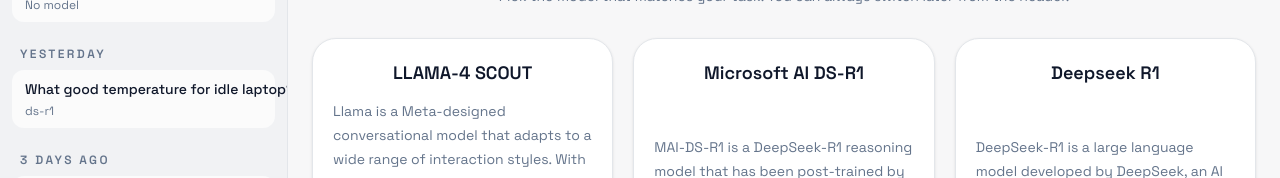
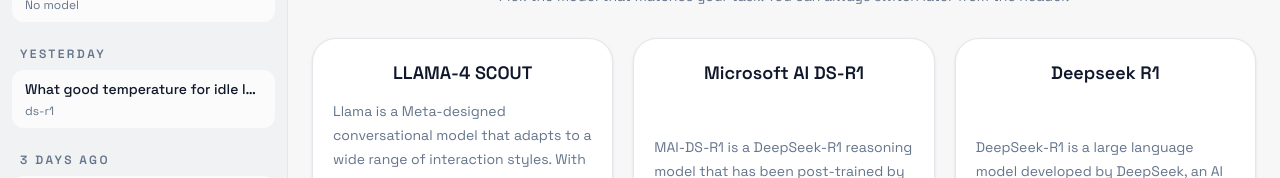
Before and after one commit to BMike903/LLM-front, a React (Vite) app: page / in a window 1280 px wide. Shown: the part 159-337 px from the top of the page. Built offline with nearby package versions, Linux system fonts and the light colour scheme.

Commit message:
fixed layout in chat element where earlier were 2 buttons in hierarchy

```diff
--- a/src/components/chatList.tsx
+++ b/src/components/chatList.tsx
@@ -69,15 +69,21 @@
 
   const renderChatPreview = (chatContent: ChatPreview) => {
     return (
+      <div
+        key={chatContent.chatID}
+        className="group relative flex w-full flex-col gap-1 rounded-xl border border-transparent bg-[color:var(--surface-70)] px-3 py-2 text-sm transition hover:border-[color:var(--border)] hover:bg-[color:var(--surface)]"
+      >
         <button
-        key={chatContent.chatID}
           tabIndex={0}
           onClick={() => {
             setCurrentChat(chatContent.chatID);
             setOverlayOpen(false);
           }}
-        className="group flex w-full flex-col gap-1 rounded-xl border border-transparent bg-[color:var(--surface-70)] px-3 py-2 text-left text-sm transition hover:border-[color:var(--border)] hover:bg-[color:var(--surface)]"
-      >
+          className="absolute inset-0 z-0"
+          aria-label="Open chat"
+        />
+
+        <div className="pointer-events-none relative z-10 flex flex-col gap-1">
           <div className="flex items-center justify-between gap-3">
             <span className="min-w-0 flex-1 truncate font-medium text-[color:var(--text)]">
               {selectTitleOrFirstMessage(
@@ -85,36 +91,40 @@
                 chatContent.firstMessage,
               )}
             </span>
+
             {chatContent.status === "fetching" && (
               <BiLoader
                 className="animate-spin text-[color:var(--muted)]"
                 size="1.1em"
               />
             )}
+
             {(chatContent.status === "error" ||
               chatContent.titleTipStatus === "error") && (
               <BiErrorCircle className="text-red-500" size="1.1em" />
             )}
           </div>
+
           <div className="flex items-center justify-between gap-2 text-xs text-[color:var(--muted)]">
             <span>
               {chatContent.modelKey ? chatContent.modelKey : "No model"}
             </span>
+
             {chatContent.status !== "fetching" && (
-            <div
-              className="-m-1 p-1 text-[color:var(--muted)] opacity-100 transition hover:text-[color:var(--text)] lg:opacity-0 lg:group-hover:opacity-100"
-              onClick={(event) => {
-                event.stopPropagation();
+              <button
+                className="pointer-events-auto -m-1 p-1 text-[color:var(--muted)] opacity-100 transition hover:text-[color:var(--text)] lg:opacity-0 lg:group-hover:opacity-100"
+                onClick={() => {
                   setChatToDelete(chatContent.chatID);
                   setIsModalOpen(true);
                 }}
                 aria-label="Delete chat"
               >
                 <BiSolidTrashAlt size="1.1em" />
-            </div>
+              </button>
             )}
           </div>
-      </button>
+        </div>
+      </div>
     );
   };
 
```
Lines whose indentation alone changed are shown as unchanged.
